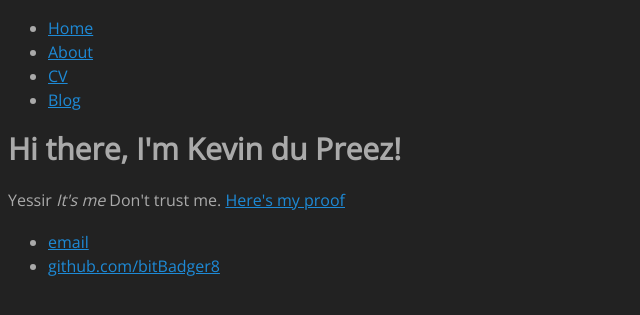
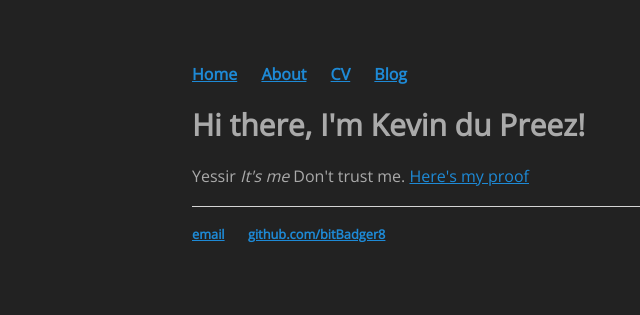
Before and after one commit to bitBadger8/bitBadger8.github.io, a Jekyll site: the page built from index.html, in a window 1280 px wide. Shown: the top 315 px of the page, without its empty margins (0-640 px from the left). Built offline with Jekyll 4.4.1, drawn with Linux system fonts in a browser that asks for light colours.

Commit message:
Update main.css

```diff
--- a/css/main.css
+++ b/css/main.css
@@ -1,48 +1,4 @@
-/* body {
-    margin: 60px auto;
-    width: 70%;
-}
-nav ul, footer ul {
-    font-family:'Helvetica', 'Arial', 'Sans-Serif';
-    padding: 0px;
-    list-style: none;
-    font-weight: bold;
-}
-nav ul li, footer ul li {
-    display: inline;
-    margin-right: 20px;
-}
-a {
-    text-decoration: none;
-    color: #999;
-}
-a:hover {
-    text-decoration: underline;
-}
-h1 {
-    font-size: 3em;
-    font-family:'Helvetica', 'Arial', 'Sans-Serif';
-}
-p {
-    font-size: 1.5em;
-    line-height: 1.4em;
-    color: #333;
-}
-footer {
-    border-top: 1px solid #d5d5d5;
-    font-size: .8em;
-}
-
-ul.posts {
-    margin: 20px auto 40px;
-    font-size: 1.5em;
-}
-
-ul.posts li {
-    list-style: none;
-}
- */
-@import 'https://fonts.googleapis.com/css?family=Open+Sans';
+@import "https://fonts.googleapis.com/css?family=Open+Sans";
 
 * {
   -webkit-box-sizing: border-box;
@@ -50,13 +6,37 @@ ul.posts li {
 }
 
 body {
-	font-family: 'Open Sans', sans-serif;
+  font-family: "Open Sans", sans-serif;
   line-height: 1.75em;
   font-size: 16px;
   background-color: #222;
   color: #aaa;
+  margin: 60px auto;
+  width: 70%;
 }
-
+nav ul,
+footer ul {
+  /* font-family:'Helvetica', 'Arial', 'Sans-Serif'; */
+  padding: 0px;
+  list-style: none;
+  font-weight: bold;
+}
+nav ul li,
+footer ul li {
+  display: inline;
+  margin-right: 20px;
+}
+footer {
+  border-top: 1px solid #d5d5d5;
+  font-size: 0.8em;
+}
+ul.posts {
+  margin: 20px auto 40px;
+  font-size: 1.5em;
+}
+ul.posts li {
+  list-style: none;
+}
 .simple-container {
   max-width: 675px;
   margin: 0 auto;
@@ -83,10 +63,16 @@ body {
 
 p {
   font-size: 16px;
+  /* font-size: 1.5em;
+  line-height: 1.4em;
+  color: #333; */
 }
 
 h1 {
   font-size: 30px;
+  /* font-size: 3em;
+
+  font-family: "Helvetica", "Arial", "Sans-Serif"; */
   line-height: 34px;
 }
 
@@ -100,8 +86,8 @@ h3 {
   line-height: 27px;
   padding-top: 15px;
   padding-bottom: 15px;
-	border-bottom: 1px solid #D8D8D8;
-	border-top: 1px solid #D8D8D8;
+  border-bottom: 1px solid #d8d8d8;
+  border-top: 1px solid #d8d8d8;
 }
 
 hr {
@@ -111,7 +97,14 @@ hr {
   width: 100%;
   margin: 0px;
 }
-
+a {
+  /* xx */
+  color: #999;
+}
+a:hover {
+  /* xx */
+  text-decoration: underline;
+}
 a[href] {
   color: #1e8ad6;
 }
@@ -129,8 +122,8 @@ li {
 }
 
 aside,
-[class *= "sidebar"],
-[id *= "sidebar"] {
+[class*="sidebar"],
+[id*="sidebar"] {
   max-width: 90%;
   margin: 0 auto;
   border: 1px solid lightgrey;
```
Lines whose indentation alone changed are shown as unchanged.
